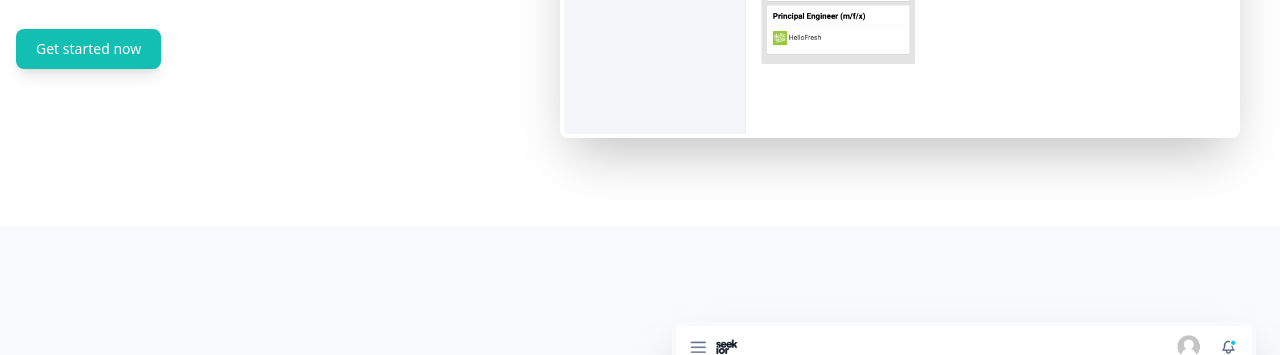
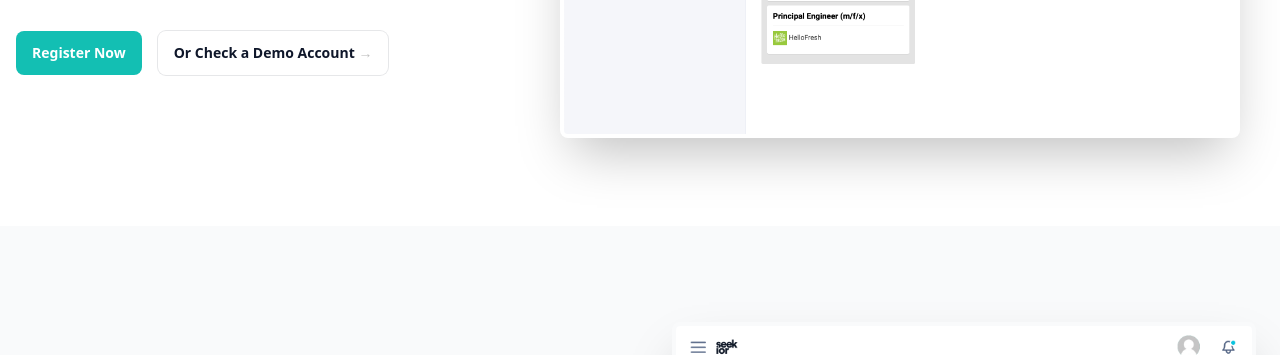
Before and after one commit to abdallahmohamedien/Seekior-Landing-Page, a website: page index.html in a window 1280 px wide. Shown: the part 428-783 px from the top of the page. Drawn offline with nearby package versions, Linux system fonts and the light colour scheme.

Commit message:
demo account

```diff
--- a/index.html
+++ b/index.html
@@ -176,12 +176,21 @@
             Accelerate your job search, verify your resume, schedule interviews,
             and more. With the help of Cleaverapp
           </p>
-          <div class="space-y-4 sm:flex  sm:space-x-4">
+          <!-- <div class="space-y-4 sm:flex  sm:space-x-4">
             <a
               href="https://seekior.com/user/register"
               class="bg-[#13BFB3] hover:bg-[#0ca69b] text-white shadow-lg focus:ring-4 focus:ring-green-200 font-medium rounded-lg text-sm px-4 lg:px-5 py-2 lg:py-2.5 sm:mr-2 lg:mr-0 focus:outline-none"
-              >Get started now </a
+              >Register now </a
             >
+
+          </div>
+          <a class="inline-flex justify-center rounded-lg text-sm font-semibold py-3 px-4 bg-white/0 text-slate-900 ring-1 ring-slate-900/10 hover:bg-white/25 hover:ring-slate-900/15 " href="https://seekior.com/demo-account"><span>Or See a Demo Account <span aria-hidden="true" class="hidden text-black/25 sm:inline">→</span></span></a> -->
+
+
+
+          <div class="col-start-1 row-start-4 mt-10 flex flex-col space-y-4 sm:flex-row sm:space-x-4 sm:space-y-0">
+            <a class="inline-flex justify-center rounded-lg text-sm font-semibold py-3 px-4 bg-[#13BFB3] hover:bg-[#0ca69b] text-white" href="https://seekior.com/user/register"><span>Register Now</span></a>
+            <a class="inline-flex justify-center rounded-lg text-sm font-semibold py-3 px-4 bg-white/0 text-slate-900 ring-1 ring-slate-900/10 hover:bg-white/25 hover:ring-slate-900/15 " href="https://seekior.com/demo-account"><span>Or Check a Demo Account <span aria-hidden="true" class="hidden text-black/25 sm:inline">→</span></span></a>
           </div>
         </div>
         <div class="lg:col-span-7 lg:flex p-6">
```
